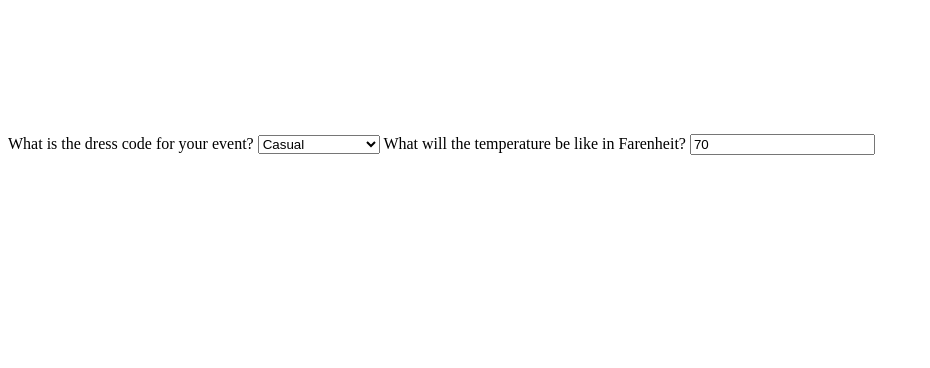
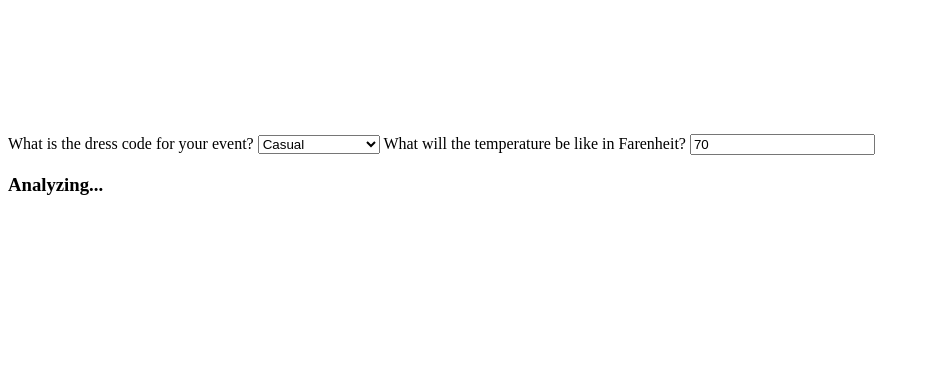
Before and after one commit to amari-trotman/colorstackwinterhack2025-time-and-place-, a Django app: page / in a window 1280 px wide. Shown: the part 81-449 px from the top of the page, without its empty margins (0-930 px from the left). Run offline with Django 4.2, Linux system fonts and the light colour scheme; parts of the project's set-up code (start-up, migrations or seed data) failed here and were passed over.

Commit message:
Add result heading and outfit suggestion paragraph to index.html

```diff
--- a/templates/index.html
+++ b/templates/index.html
@@ -21,5 +21,8 @@
 
     <video id="video" autoplay></video>
     <canvas id="canvas" width="320" height="240" hidden></canvas>
+
+    <h3 id="result">Analyzing...</h3>
+    <p id="outfit-suggestion"></p>
 </body>
 </html>
```
